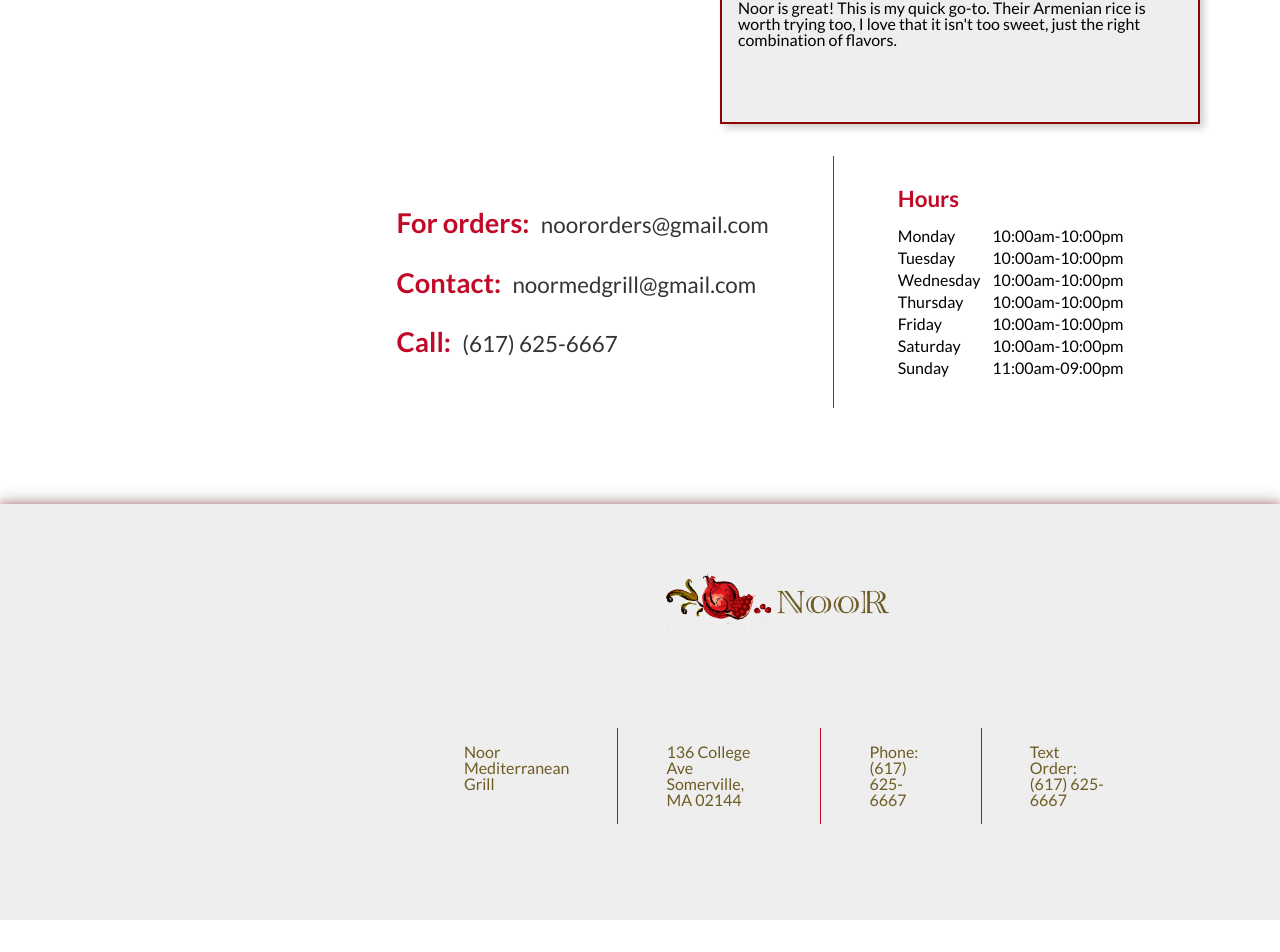
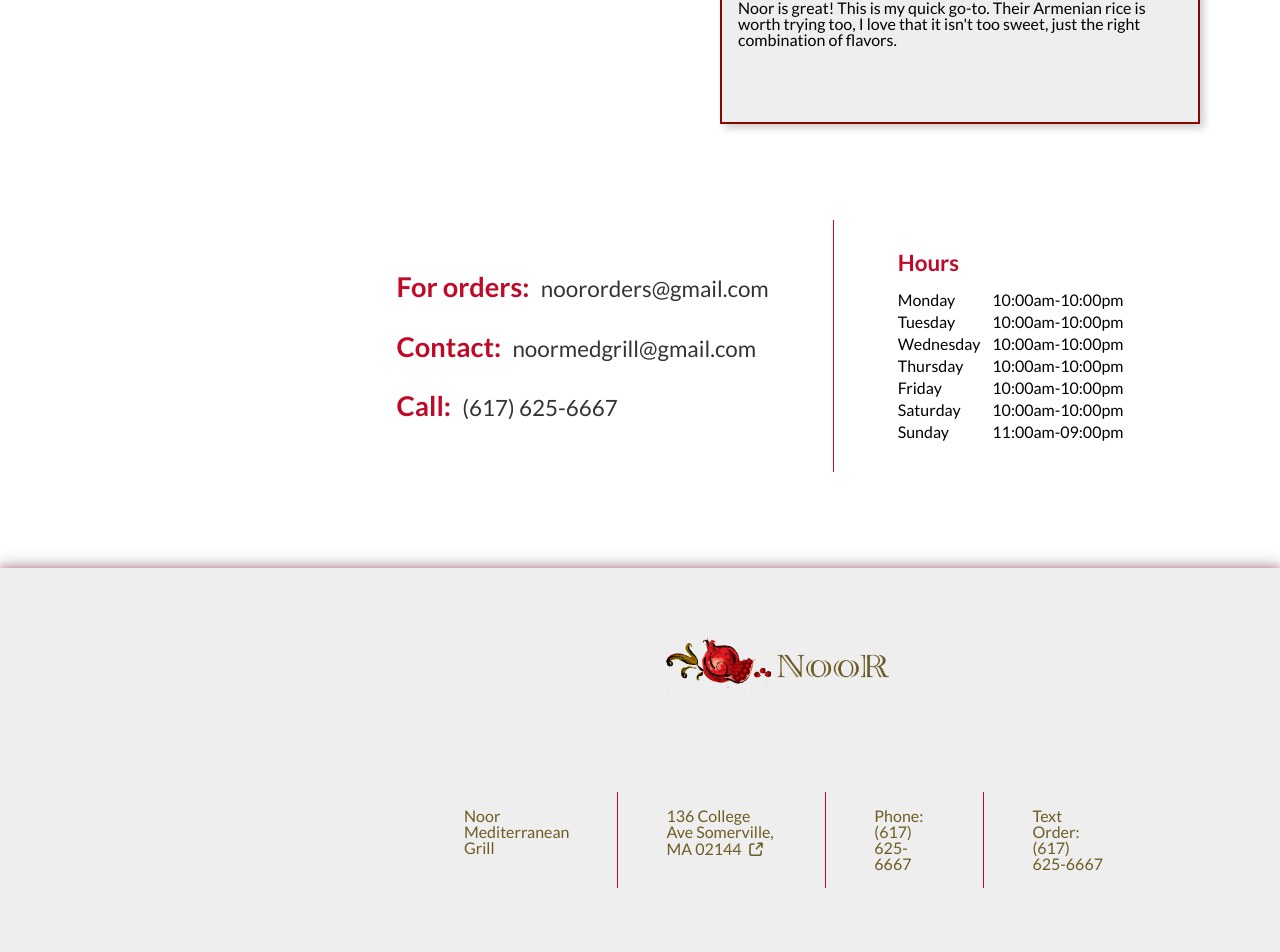
Before and after one commit to voldev8/noor_react, a React (Create React App) app: page /#/ in a window 1280 px wide. Shown: the part 1836-2788 px from the top of the page. Before the commit the page ends 2756 px from the top, so only its background shows below. Built offline with nearby package versions, Linux system fonts and the light colour scheme.

Commit message:
added external link to google maps from footer address

```diff
--- a/src/components/Footer.jsx
+++ b/src/components/Footer.jsx
@@ -1,12 +1,34 @@
-import noor_logo from '../assets/noor-mediterranean-grill-logo.png';
+import noor_logo from "../assets/noor-mediterranean-grill-logo.png";
+import { ReactComponent as ExternalLinkIcon } from "../assets/external-link-icon.svg";
 
 function Footer() {
+  const restaurantAddress = "136 College Ave Somerville, MA 02144";
+  const googleMapsLink = `https://www.google.com/maps?q=${encodeURIComponent(
+    restaurantAddress
+  )}`;
+
   return (
     <div className="footer">
       <img src={noor_logo} alt="noor-logo" />
       <ul>
         <li>Noor Mediterranean Grill</li>
-        <li>136 College Ave Somerville, MA 02144</li>
+        <li>
+          {" "}
+          <a href={googleMapsLink} target="_blank" rel="noopener noreferrer">
+            {restaurantAddress}
+            <span>
+              <ExternalLinkIcon
+                style={{
+                  marginLeft: "4px",
+                  width: "1.2rem",
+                  height: "1.2rem",
+                  verticalAlign: "middle",
+                  marginBottom: "2px",
+                }}
+              />
+            </span>
+          </a>
+        </li>
         <li>Phone: (617) 625-6667</li>
         <li>Text Order:(617) 625-6667</li>
       </ul>
--- a/src/index.css
+++ b/src/index.css
@@ -414,6 +414,10 @@
   padding: 1rem 3rem;
   border-right: 1px solid #c00a27;
 }
+.footer ul li a {
+  text-decoration: none;
+  color: inherit;
+}
 .footer ul li:last-child {
   border-right: none;
 }
@@ -570,6 +574,7 @@
 .info-outer {
   display: flex;
   align-self: center;
+  margin-top: 4rem;
 }
 .info-main {
   margin-right: 3rem;
```
Also changed, not shown: src/assets/external-link-icon.svg (added).
